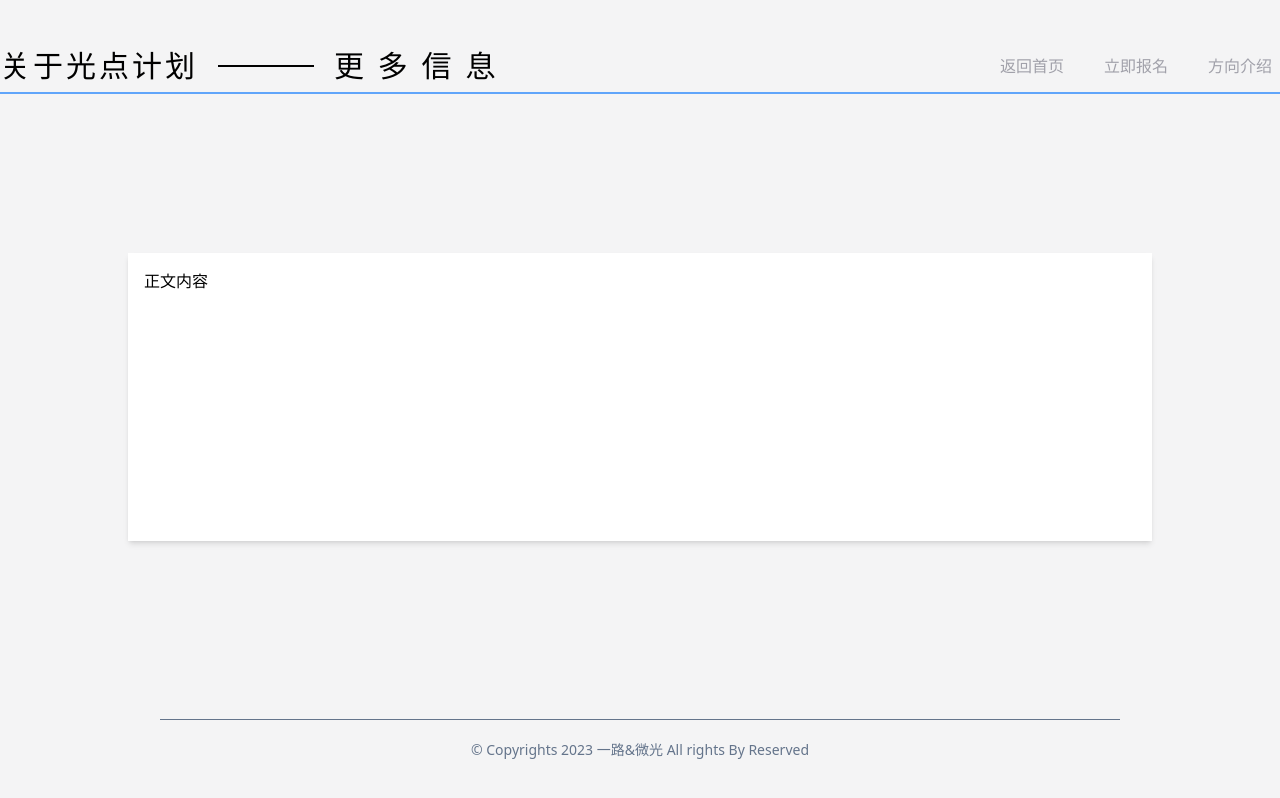
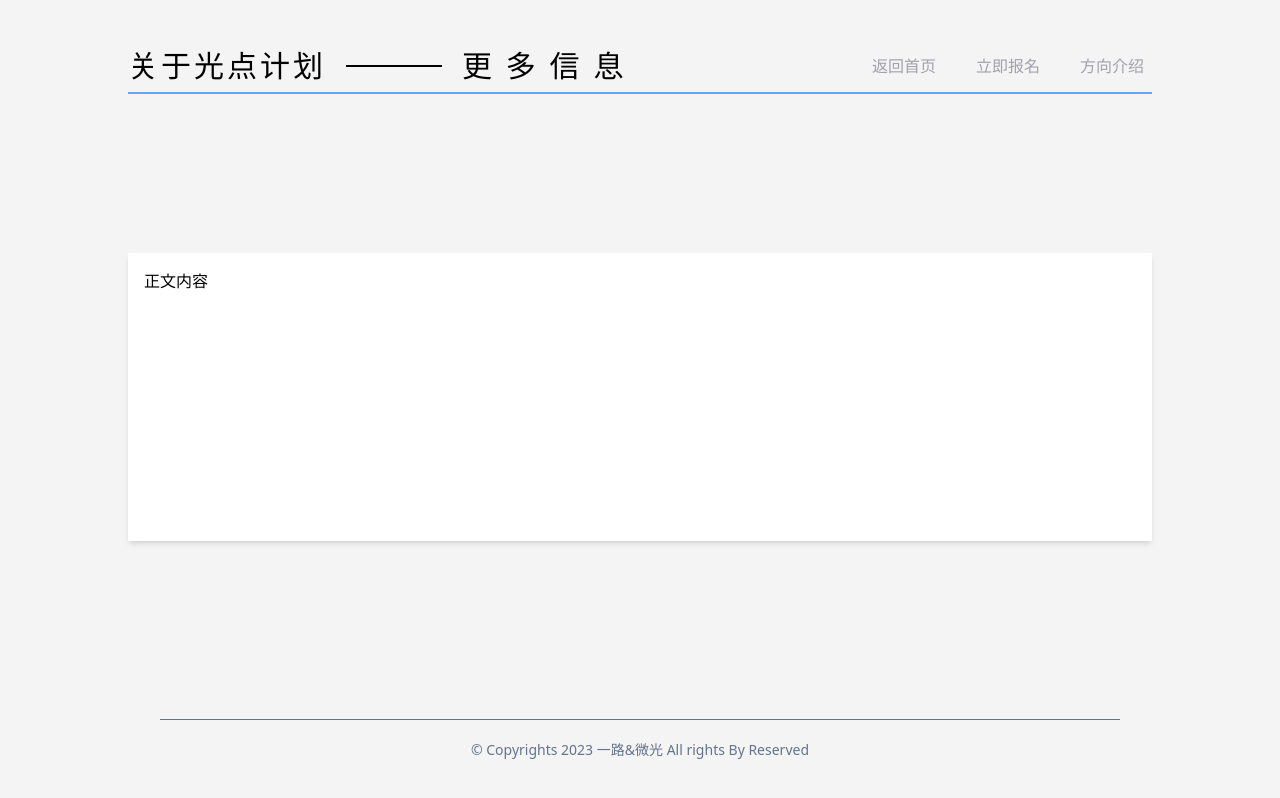
Before and after one commit to ZbWeR/LuminousEndeavors, a Vue app: page /more in a window 1280 px wide. Built offline with nearby package versions, Linux system fonts and the light colour scheme.

Commit message:
🐞 fix: 调整页面主体宽度

```diff
--- a/src/components/HeadTopNav.vue
+++ b/src/components/HeadTopNav.vue
@@ -1,7 +1,7 @@
 <template>
   <!-- 标题栏 -->
   <div
-    class="container flex items-center justify-between pt-12 pb-2 mx-auto font-serif border-b-2 border-blue-400"
+    class="flex items-center justify-between w-4/5 pt-12 pb-2 mx-auto font-serif border-b-2 border-blue-400"
   >
     <!-- 标题 -->
     <h1 class="flex items-center w-full tracking-widest lg:text-3xl">
--- a/src/views/HomeView.vue
+++ b/src/views/HomeView.vue
@@ -73,7 +73,7 @@
     </div>
     <!-- 主体内容 -->
     <div class="w-full pt-20 bg-slate-800" ref="mainContent">
-      <div class="container mx-auto">
+      <div class="w-4/5 mx-auto">
         <!-- 活动介绍 -->
         <div
           class="p-3 text-white rounded bg-gradient-to-r to-[#37ecba] from-[#72afd3]"
```
